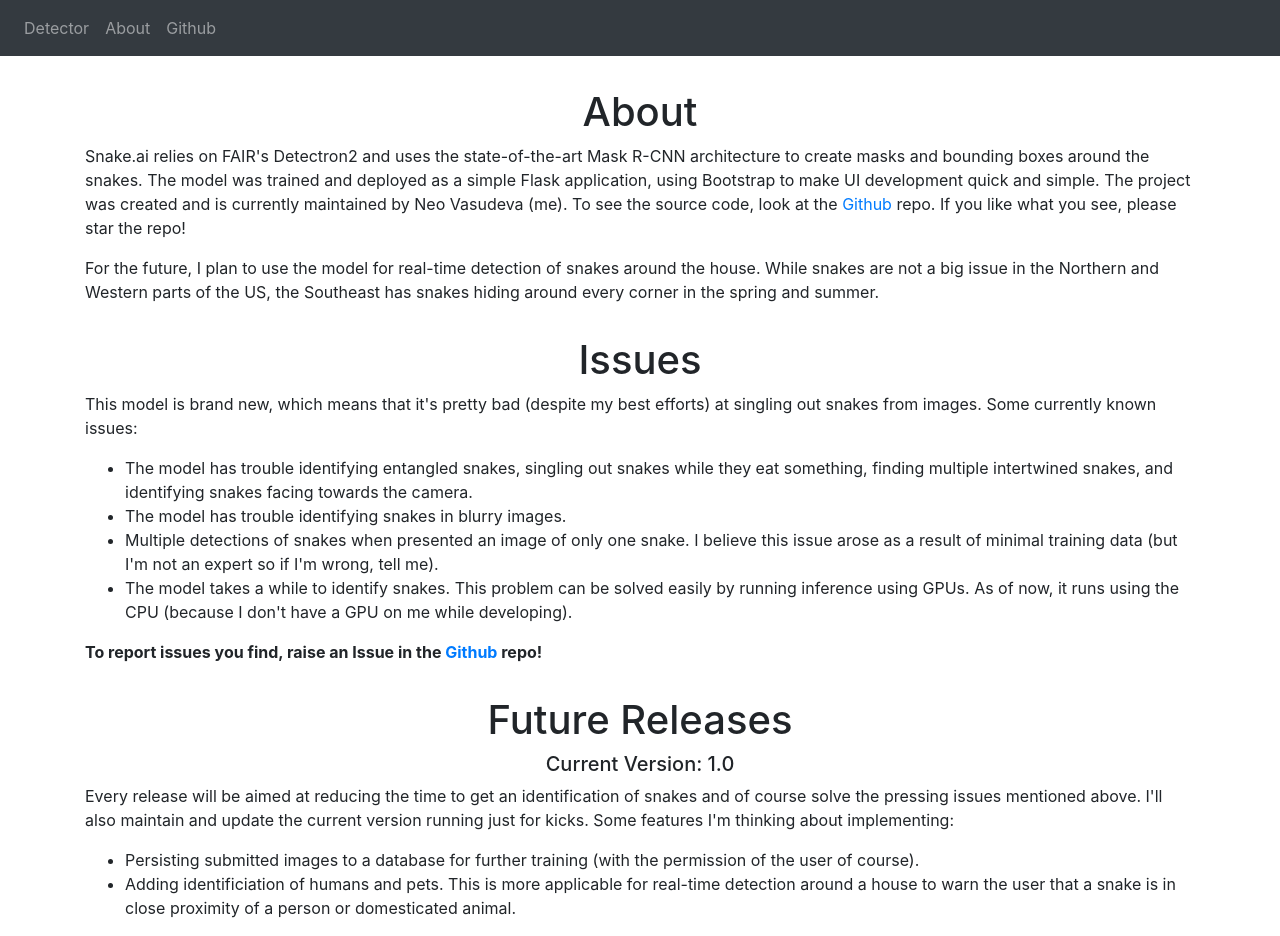
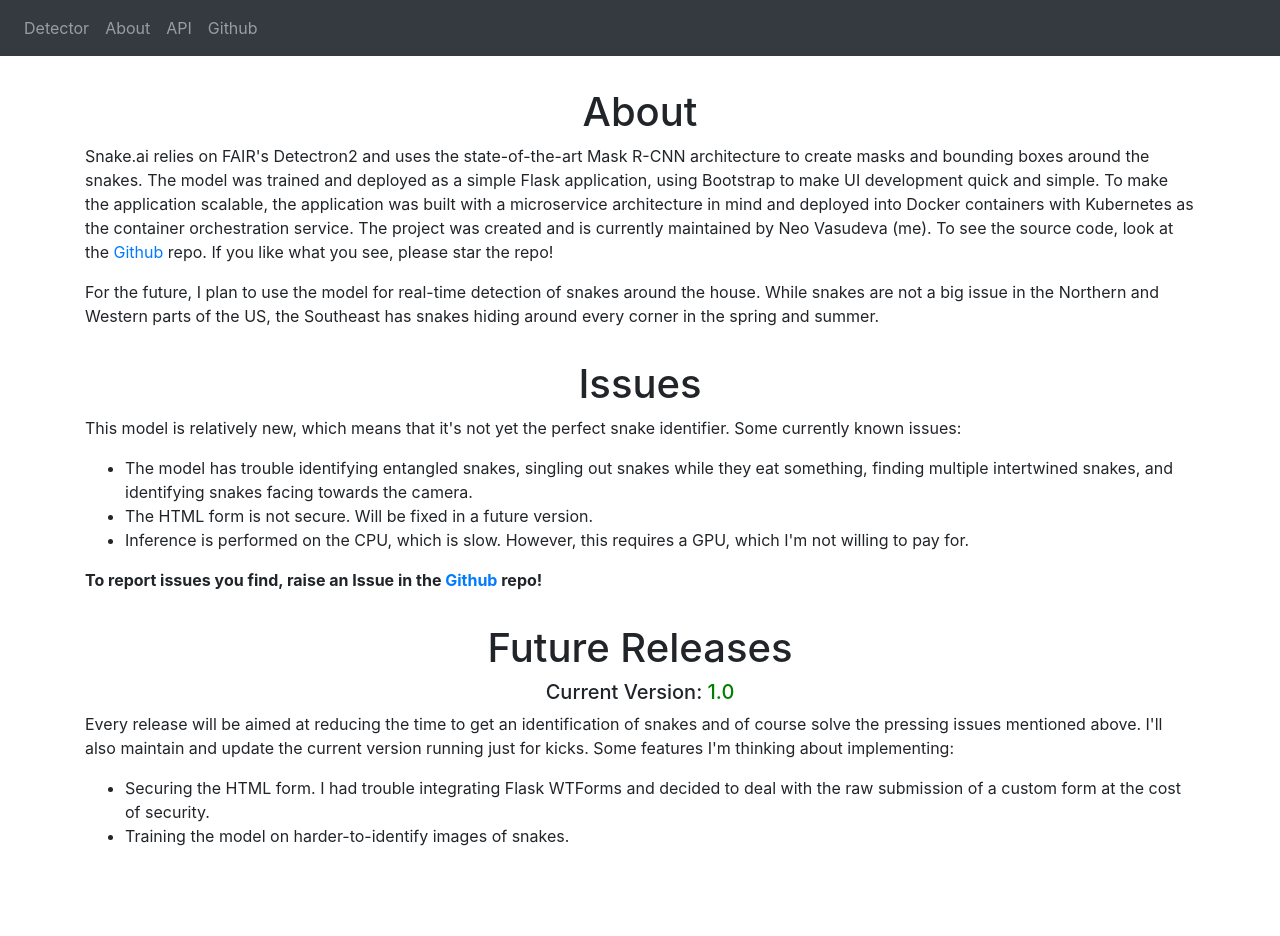
Before and after one commit to neovasudeva/Snake-Detector, a Flask app: template frontend/templates/about.html in a window 1280 px wide. After the commit the page ends 846 px from the top, so only its background shows below. Run offline with Flask 2, Linux system fonts and the light colour scheme; the template is opened without the code that fills it, so the values that code supplies are empty; some libraries are stand-ins or nearby versions.

Commit message:
db, form, and api page finished, ready for deployment

```diff
--- a/api/api.py
+++ b/api/api.py
@@ -2,18 +2,22 @@ import requests
 import zipfile
 import io
 from PIL import Image
-from flask import Flask, render_template, url_for, request, send_file, jsonify
+from flask import Flask, render_template, url_for, request, send_file, jsonify, abort
 
 # start application
 app = Flask(__name__)
 
 # routes
-@app.route('/api/v1.0/inference', methods=['POST'])
-def inference():
+@app.route('/api/v1.0/inference/<save>', methods=['POST'])
+def inference(save):
+    # verify save value
+    if save != 'true' or save != 'false':
+        abort(400)  # bad req
+
     for filename in request.files.keys():
         # hit backend inference API and return boxed snakes
         img_file = {'file' : request.files[filename]}
-        response = requests.post(url='http://localhost:5001/inference', files=img_file)
+        response = requests.post(url='http://localhost:5001/inference/' + save, files=img_file)
 
         # pull image from response and send back to user
         img = Image.open(io.BytesIO(response.content))
--- a/frontend/static/home.js
+++ b/frontend/static/home.js
@@ -1,7 +1,8 @@
 // event handler for submit button
 async function submit() {
-  // get uploaded image and output container
+  // get uploaded image and checkbox value
   let imgs = document.getElementById("file-upload").files;
+  let check = document.getElementById("save").checked;
 
   // check if image was uploaded at all
   if (imgs.length == 0) {
@@ -28,7 +29,7 @@ async function submit() {
   mod_img.appendChild(loading);
 
   // get response from server
-  const url = await fetch("/home", {
+  const url = await fetch("/home?save=" + check, {
     method: "POST",
     body: formData
   }).then(function(response) {
@@ -65,7 +66,6 @@ function upload() {
 
   // verify JPG extension
   if (file.type != "image/jpeg") {
-    console.log(file.type);
     alert("Please upload JPG files only.");
     return;
   }
--- a/frontend/templates/about.html
+++ b/frontend/templates/about.html
@@ -7,8 +7,10 @@
   <p>
     Snake.ai relies on FAIR's Detectron2 and uses the state-of-the-art Mask R-CNN architecture to create masks
     and bounding boxes around the snakes. The model was trained and deployed as a simple Flask application,
-    using Bootstrap to make UI development quick and simple. The project was created and is currently maintained
-    by Neo Vasudeva (me). To see the source code, look at the
+    using Bootstrap to make UI development quick and simple. To make the application scalable, the application was
+    built with a microservice architecture in mind and deployed into Docker containers with Kubernetes as the
+    container orchestration service. The project was created and is currently maintained by Neo Vasudeva (me).
+    To see the source code, look at the
     <a href="https://github.com/neovasudeva/Snake-Detector">Github</a> repo. If you like what you see, please
     star the repo!
   </p>
@@ -24,8 +26,7 @@
 <div class="container" style="padding-top: 1rem;">
   <h1 class="text-center">Issues</h1>
   <p>
-    This model is brand new, which means that it's pretty bad (despite my best efforts) at singling
-    out snakes from images. Some currently known issues:
+    This model is relatively new, which means that it's not yet the perfect snake identifier. Some currently known issues:
   </p>
   <ul>
     <li>
@@ -33,15 +34,11 @@
       finding multiple intertwined snakes, and identifying snakes facing towards the camera.
     </li>
     <li>
-      The model has trouble identifying snakes in blurry images.
+      The HTML form is not secure. Will be fixed in a future version.
     </li>
     <li>
-      Multiple detections of snakes when presented an image of only one snake. I believe this issue
-      arose as a result of minimal training data (but I'm not an expert so if I'm wrong, tell me).
-    </li>
-    <li>
-      The model takes a while to identify snakes. This problem can be solved easily by running inference
-      using GPUs. As of now, it runs using the CPU (because I don't have a GPU on me while developing).
+      Inference is performed on the CPU, which is slow. However, this requires a GPU, which I'm not willing
+      to pay for.
     </li>
   </ul>
   <p>
@@ -53,7 +50,7 @@
 <!-- future -->
 <div class="container" style="padding-top: 1rem;">
   <h1 class="text-center">Future Releases</h1>
-  <h5 class="text-center">Current Version: 1.0</h5>
+  <h5 class="text-center">Current Version: <span style="color: green">1.0</span></h5>
 
   <p>
     Every release will be aimed at reducing the time to get an identification of snakes and of course
@@ -62,12 +59,11 @@
   </p>
   <ul>
     <li>
-      Persisting submitted images to a database for further training (with the permission of the
-      user of course).
+      Securing the HTML form. I had trouble integrating Flask WTForms and decided to deal with the raw
+      submission of a custom form at the cost of security.
     </li>
     <li>
-      Adding identificiation of humans and pets. This is more applicable for real-time detection around a house
-      to warn the user that a snake is in close proximity of a person or domesticated animal.
+      Training the model on harder-to-identify images of snakes.
     </li>
   </ul>
 </div>
--- a/frontend/templates/layout.html
+++ b/frontend/templates/layout.html
@@ -25,6 +25,9 @@
           <a class="nav-link" href="about">About</a>
         </li>
         <li class="nav-item">
+          <a class="nav-link" href="api">API</a>
+        </li>
+        <li class="nav-item">
           <a class="nav-link" href="https://github.com/neovasudeva/Snake-Detector" target="_blank">Github</a>
         </li>
       </ul>
```
Also changed, not shown: backend/backend.py (+10 -9 lines), frontend/frontend.py (+15 -3 lines), frontend/static/error.html (deleted, +0 -9 lines), frontend/templates/api.html (added, +32 -0 lines), frontend/templates/home.html (+13 -6 lines).
